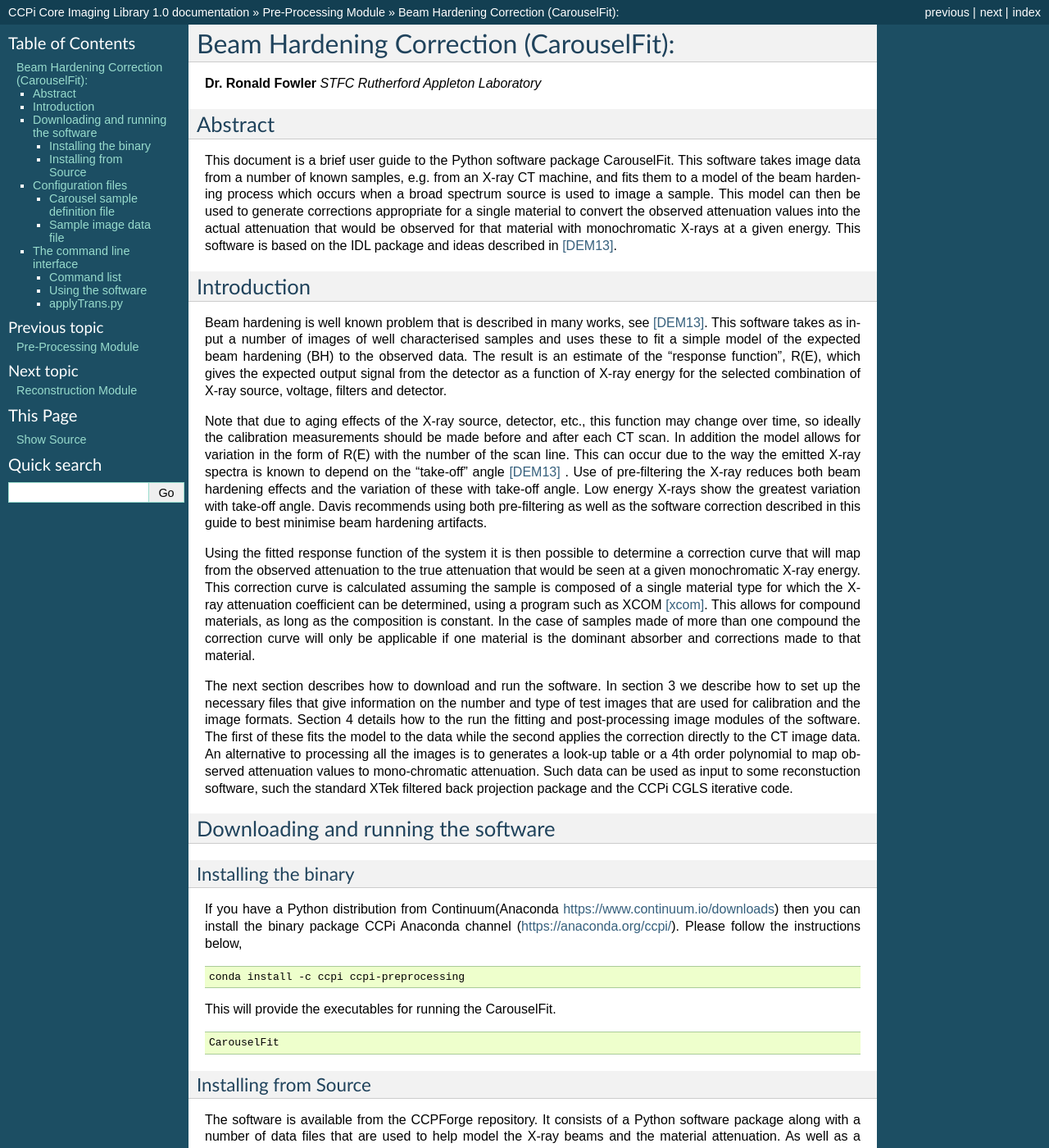
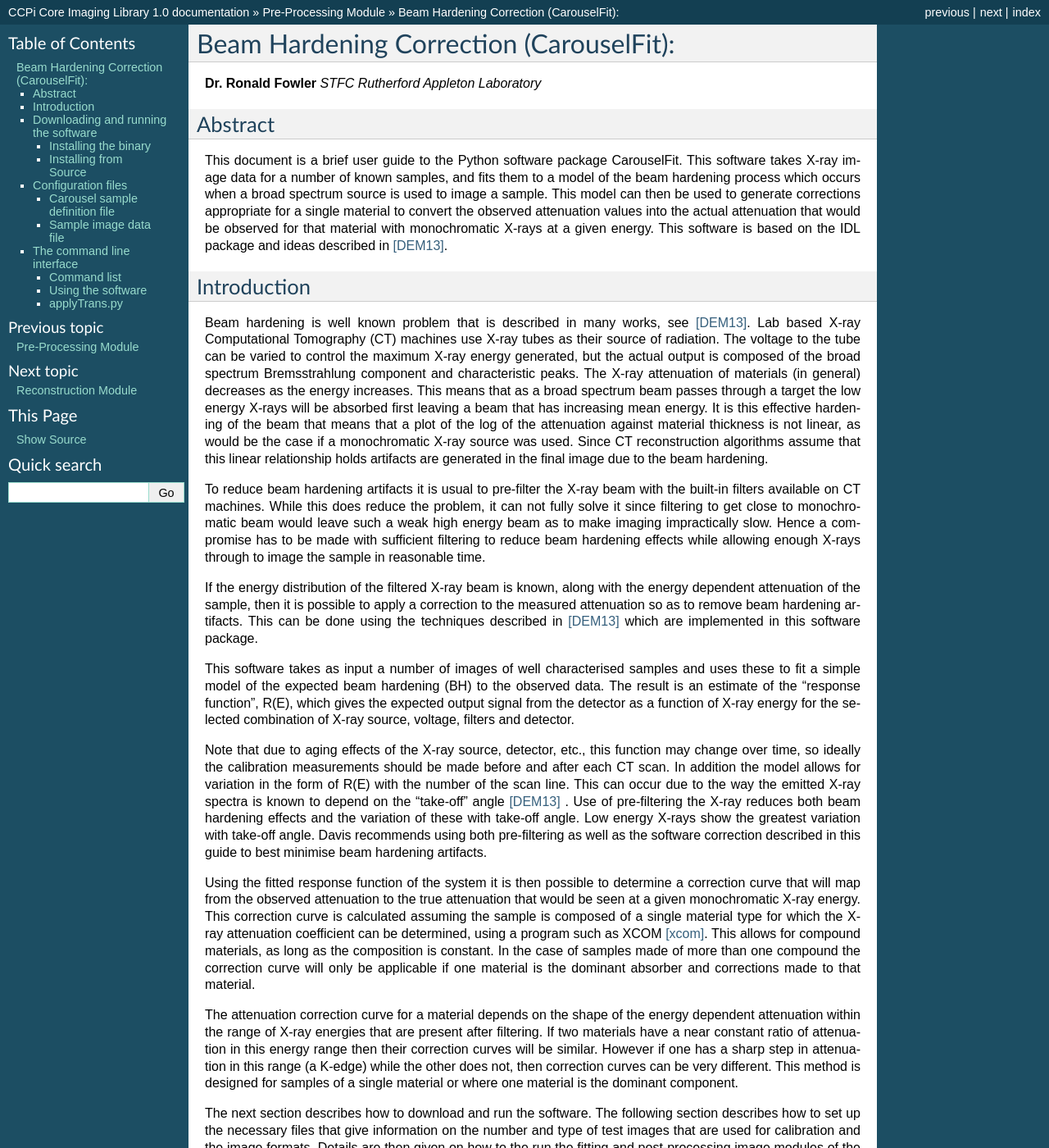
Before and after one commit to vais-ral/CIL-Docs, a Sphinx documentation site: the page built from docs/beamhardening.rst, in a window 1280 px wide and 1400 px high. Shown: the whole window at 82% size. Built offline with Sphinx 7.4.7, drawn with Linux system fonts in a browser that asks for light colours; some of the changed text lies outside the part shown.

Commit message:
Update beamhardening.rst
Extended introduction

```diff
--- a/docs/beamhardening.rst
+++ b/docs/beamhardening.rst
@@ -6,8 +6,8 @@ Beam Hardening Correction (CarouselFit):
 
 Abstract
 #########
-This document is a brief user guide to the Python software package CarouselFit. This software takes image
-data from a number of known samples, e.g. from an X-ray CT machine, and fits them to a model of
+This document is a brief user guide to the Python software package CarouselFit. This software takes
+X-ray image data for a number of known samples, and fits them to a model of
 the beam hardening process which occurs when a broad spectrum source is used to image a sample.
 This model can then be used to generate corrections appropriate for a single material to convert
 the observed attenuation values into the actual attenuation that would be observed for that material
@@ -18,6 +18,27 @@ This software is based on the IDL package and ideas described in [DEM13]_.
 Introduction
 #############
 Beam hardening is well known problem that is described in many works, see [DEM13]_.
+Lab based X-ray Computational Tomography (CT) machines use X-ray tubes as their source of
+radiation. The voltage to the tube can be varied to control the maximum X-ray energy generated,
+but the actual output is composed of the broad spectrum Bremsstrahlung component and characteristic peaks.
+The X-ray attenuation of materials (in general) decreases as the energy increases. This means that as
+a broad spectrum beam passes through a target the low energy X-rays will be absorbed first leaving a beam
+that has increasing mean energy. It is this effective hardening of the beam that means that a plot of the
+log of the attenuation against material thickness is not linear, as would be the case if a monochromatic
+X-ray source was used. Since CT reconstruction algorithms assume that this linear relationship holds
+artifacts are generated in the final image due to the beam hardening.
+
+To reduce beam hardening artifacts it is usual to pre-filter the X-ray beam with the built-in filters
+available on CT machines. While this does reduce the problem, it can not fully solve it since filtering
+to get close to monochromatic beam would leave such a weak high energy beam as to make imaging impractically
+slow. Hence a compromise has to be made with sufficient filtering to reduce beam hardening effects while
+allowing enough X-rays through to image the sample in reasonable time.
+
+If the energy distribution of the filtered X-ray beam is known, along with the energy dependent attenuation
+of the sample, then it is possible to apply a correction to the measured attenuation so as to remove
+beam hardening artifacts. This can be done using the techniques described in [DEM13]_ which are implemented
+in this software package.
+
 This software takes as input a number of images of well characterised samples and uses these
 to fit a simple model of the expected beam hardening (BH) to the observed data.
 The result is an estimate of the "response function", R(E), which gives the expected output signal
@@ -42,11 +63,18 @@ This allows for compound materials, as long as the composition is constant.
 In the case of samples made of more than one compound the correction curve will only be applicable
 if one material is the dominant absorber and corrections made to that material.
 
+The attenuation correction curve for a material depends on the shape of the energy dependent attenuation
+within the range of X-ray energies that are present after filtering. If two materials have a near
+constant ratio of attenuation in this energy range then their correction curves will be similar.
+However if one has a sharp step in attenuation in this range (a K-edge) while the other does not,
+then correction curves can be very different. This method is designed for samples of a single
+material or where one material is the dominant component.
+
 The next section describes how to download and run the software.
-In section 3 we describe how to set up the necessary files that give
+The following section describes how to set up the necessary files that give
 information on the number and type of test images that are used for calibration and the
 image formats.
-Section 4 details how to the run the fitting and post-processing image modules of the software.
+Details are then given on how to the run the fitting and post-processing image modules of the software.
 The first of these fits the model to the data while the second applies the correction
 directly to the CT image data.
 An alternative to processing all the images is to generates a look-up table or a 4th order polynomial
@@ -58,12 +86,14 @@ Downloading and running the software
 ####################################
 Installing the binary
 **********************
-If you have a Python distribution from Continuum(Anaconda https://www.continuum.io/downloads) then you can install the binary package CCPi Anaconda channel (https://anaconda.org/ccpi/). Please follow the instructions below,
+If you have a Python distribution from Continuum(Anaconda https://www.continuum.io/downloads) then you can install the binary package from the CCPi Anaconda channel (https://anaconda.org/ccpi/). To do so on Windows, issue the following command in
+an anaconda command prompt:
 
 .. code-block:: shell
 
    conda install -c ccpi ccpi-preprocessing
 
+On Linux systems the same command can be used at a terminal prompt if conda is in your PATH.
 This will provide the executables for running the CarouselFit.
 
 .. code-block:: shell
@@ -79,7 +109,7 @@ beams and the material attenuation.
 As well as a Python environment the software depends on a number of additional packages being available.
 An easy way to access most of the required packages is to download the Anaconda Python environment which is
 available for Linux, MacOS and Windows systems from https://www.continuum.io/downloads.
-The software has been developed using Python version 2.7.
+The software has been developed using Python version 2.7, though it should also run with Python 3 as well.
 It is recommended that the user installs this before installing the CarouselFit software.
 Alternatively the user may install the required packages in their local Python installation, if they are not
 already available.
@@ -88,7 +118,7 @@ The main Python modules that may need to be added to a local installation are:
 * numpy - needed for array operations
 * matplotlib - needed for plotting
 * scipy - needed for optimization
-* tifffile - only needed if corrections are to be applied to tiff images
+* tifffile - needed fow working with tiff images
 
 
 The CarouselFit software can be checked out to a suitable directory using the command ::
@@ -103,7 +133,8 @@ This will create a set of three directories under **carouselFit**:
 
 After downloading the software the installation can be checked by running Python in the \texttt{test} directory
 and reading the example script file.
-On Linux and MacOS this could be done from a command prompt, assuming that a suitable version of Python is in the system PATH by typing:
+On Linux and MacOS this could be done from a command prompt, assuming that a suitable version
+of Python is in the system PATH by typing:
 ::
 
   python ../src/runCarouselFit.py
```
Also changed, not shown: other parts of docs/beamhardening.rst (+1 -1 lines).
